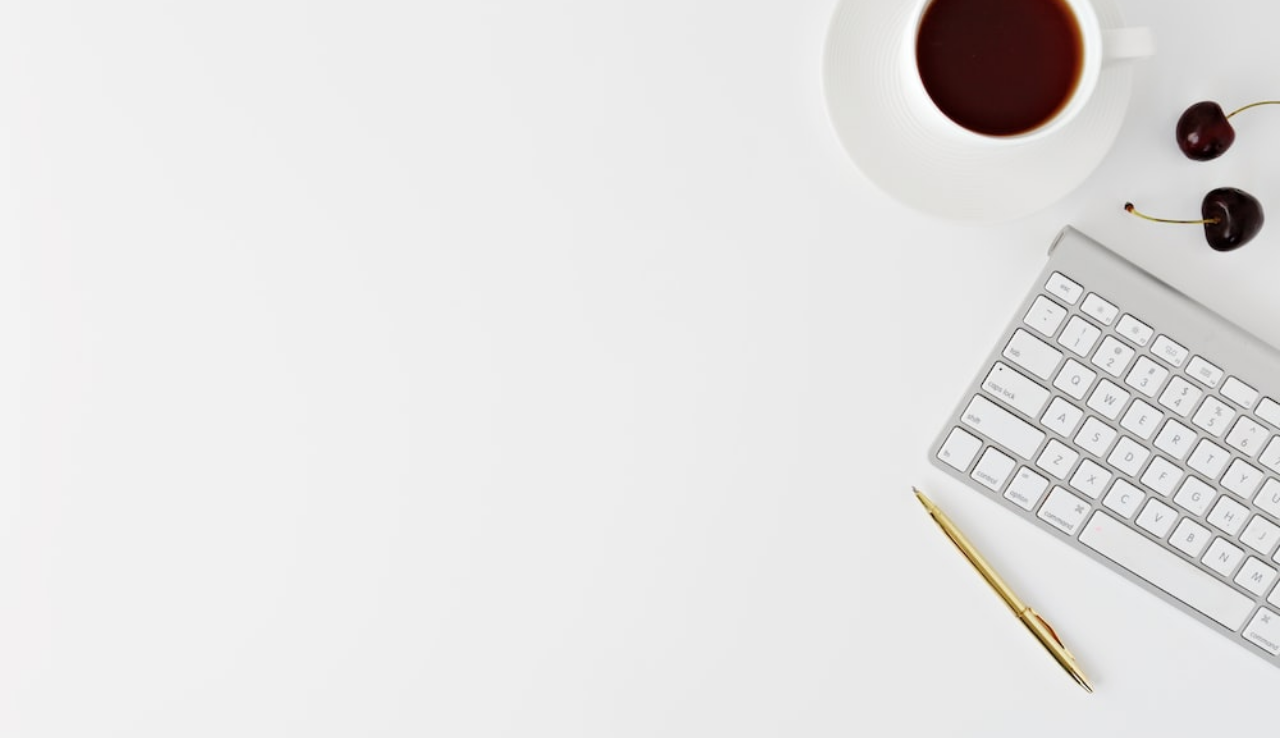
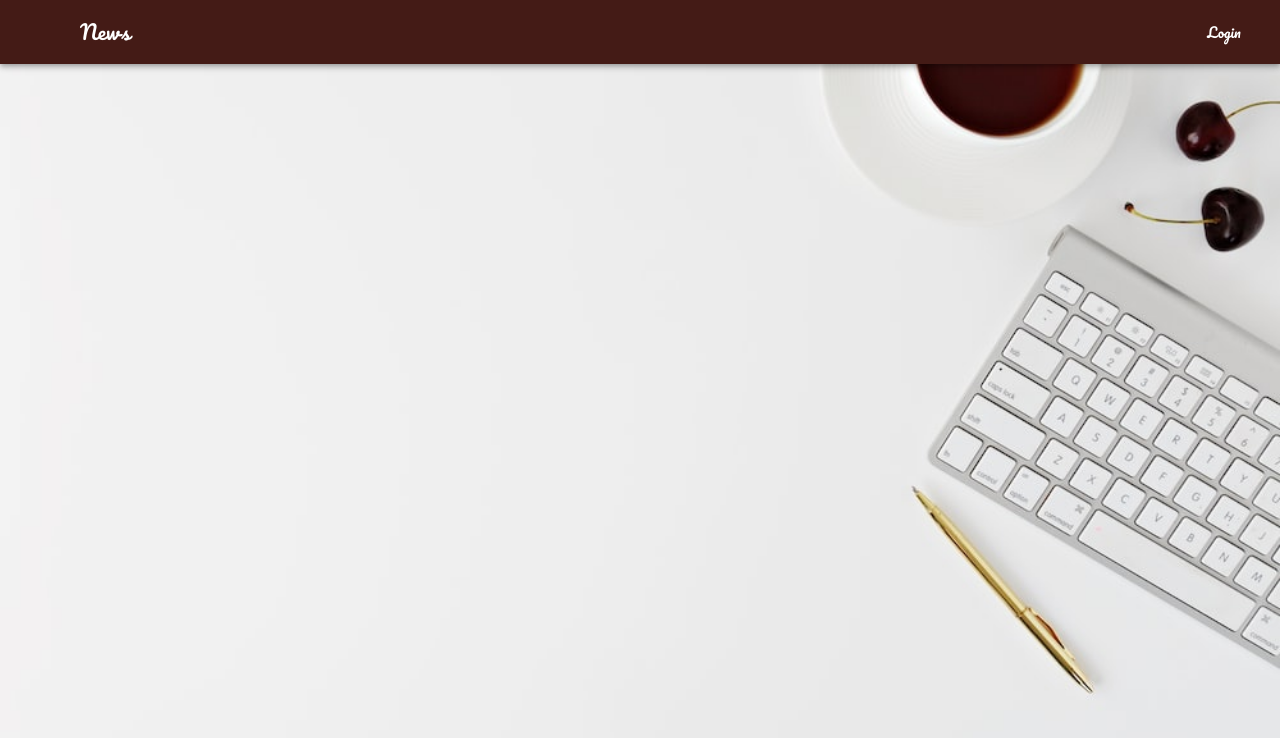
Before and after one commit to WilckerNeckel/posta.ai-frontend, a React (Vite) app: page / in a window 1280 px wide. Shown: the top 738 px of the page. Built offline with nearby package versions, Linux system fonts and the light colour scheme; some icons are missing.

Commit message:
feat: minor adjusts

```diff
--- a/src/pages/StudentHome.tsx
+++ b/src/pages/StudentHome.tsx
@@ -1,4 +1,5 @@
 import { Box } from "@mui/material";
+import { TopBar } from "../components/TopBar";
 
 export const StudentHome = () => {
     return (
@@ -10,6 +11,9 @@ export const StudentHome = () => {
             height: '100vh',
             width: '100%',
             }}
-        ></Box>
+        >
+            <TopBar/>
+
+        </Box>
     );
 };
--- a/src/themes/muiTheme.ts
+++ b/src/themes/muiTheme.ts
@@ -1,9 +1,11 @@
 // src/theme/theme.ts
 import { createTheme } from '@mui/material/styles';
+// @ts-ignore
+import "@fontsource/pacifico";
 
 export const muiTheme = createTheme({
   typography: {
-    fontFamily: '"Roboto", "Helvetica", "Arial", sans-serif',
+    fontFamily: '"pacifico", "Helvetica", "Arial", sans-serif',
     h1: {
       fontSize: "2.5rem",
       fontWeight: 700,
```
